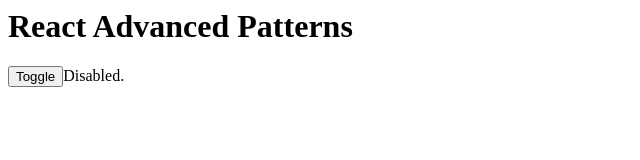
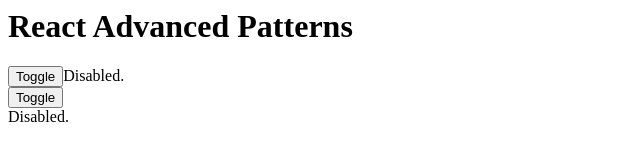
Before and after one commit to leaofelipe/advanced-react-patterns, a React app: page / in a window 1280 px wide. Shown: the whole page, without its empty margins (0-640 px from the left). Built offline with nearby package versions, Linux system fonts and the light colour scheme.

Commit message:
Compound Flexible Component with Context

```diff
--- /dev/null
+++ b/src/CompoundFlexible/index.js
@@ -0,0 +1,40 @@
+import React from 'react'
+
+const CompoundContext = React.createContext()
+
+class CompoundFlexible extends React.Component {
+  static On = ({children}) =>
+    <CompoundContext.Consumer>
+    {(context) => (context.on ? children : null)}
+    </CompoundContext.Consumer>
+
+  static Off = ({children}) =>
+    <CompoundContext.Consumer>
+    {(context) => (context.on ? null : children)}
+    </CompoundContext.Consumer>
+
+  static Button = (props) =>
+    <CompoundContext.Consumer>
+      {({toggle}) => (
+        <button onClick={toggle} {...props}>Toggle</button>
+      )}
+    </CompoundContext.Consumer>
+
+  toggle = () => {
+    this.setState(
+      ({on}) => ({on: !on}),
+      () => this.props.onToggle(this.state.on)
+    )
+  }
+
+  state = {on: false, toggle: this.toggle}
+  render () {
+    return (
+      <CompoundContext.Provider value={this.state}>
+        {this.props.children}
+      </CompoundContext.Provider>
+    )
+  }
+}
+
+export default CompoundFlexible
--- a/src/index.js
+++ b/src/index.js
@@ -1,15 +1,29 @@
 import React from 'react'
 import ReactDom from 'react-dom'
 import Compound from './Compound'
+import CompoundFlexible from './CompoundFlexible'
 import './style'
 
 const Application = () => <div>
   <h1>React Advanced Patterns</h1>
-  <Compound onToggle={(state) => console.log('Toggle', state)}>
-    <Compound.On>Enabled.</Compound.On>
-    <Compound.Button />
-    <Compound.Off>Disabled.</Compound.Off>
-  </Compound>
+  <div className="item">
+    <Compound onToggle={(state) => console.log('Toggle', state)}>
+      <Compound.On>Enabled.</Compound.On>
+      <Compound.Button />
+      <Compound.Off>Disabled.</Compound.Off>
+    </Compound>
+  </div>
+
+  <div className="item">
+    <CompoundFlexible onToggle={(state) => console.log('Toggle', state)}>
+      <CompoundFlexible.On>Enabled.</CompoundFlexible.On>
+      <div>
+        <CompoundFlexible.Button />
+      </div>
+      <CompoundFlexible.Off>Disabled.</CompoundFlexible.Off>
+    </CompoundFlexible>
+  </div>
+
 </div>
 
 const root = document.getElementById('root')
--- a/src/style/index.scss
+++ b/src/style/index.scss
@@ -9,3 +9,7 @@
   background: black;
   color: #fff;
 }
+
+.item {
+  padding: 10px;
+}
```
